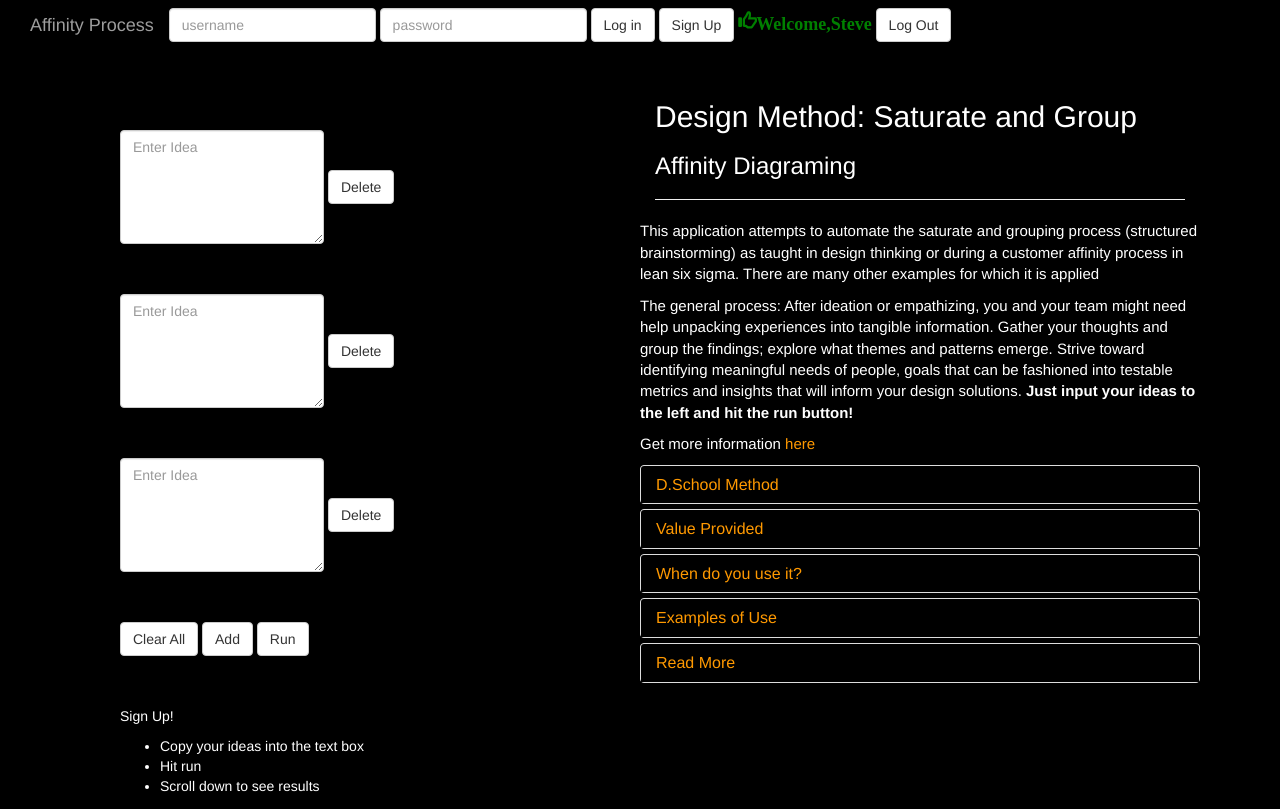
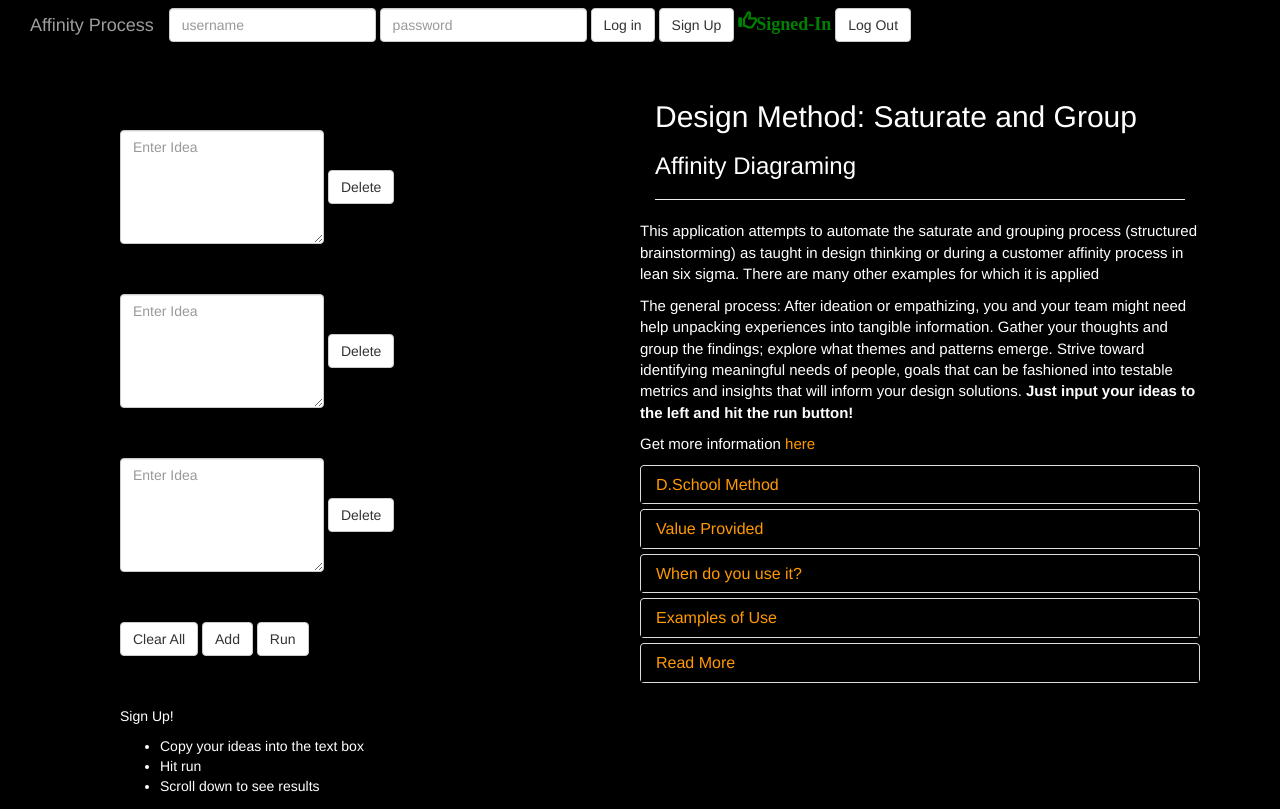
Before and after one commit to riemann-subtelty/riemann-subtelty.github.io, a plain HTML site: page index.html in a window 1280 px wide. Shown: the top 809 px of the page. Drawn offline with nearby package versions, Linux system fonts and the light colour scheme; a script that the page names is missing.

Commit message:
fixed welcome for signed in user

```diff
--- a/index.html
+++ b/index.html
@@ -35,7 +35,7 @@
   				</div>
 	  			<button type="button" class="btn btn-default navbar-btn">Log in</button>
 	  			<button type="button" class="btn btn-default navbar-btn">Sign Up</button>
-	  			<span style="color: green; font-size: 18px; font-weight: bold;" class="glyphicon glyphicon-thumbs-up">Welcome,Steve</span>
+	  			<span style="color: green; font-size: 18px; font-weight: bold;" class="glyphicon glyphicon-thumbs-up">Signed-In</span>
 	  			<button type="button" class="btn btn-default navbar-btn">Log Out</button>
 	  		</div>
 		</nav> <!-- End Navigation -->
```
